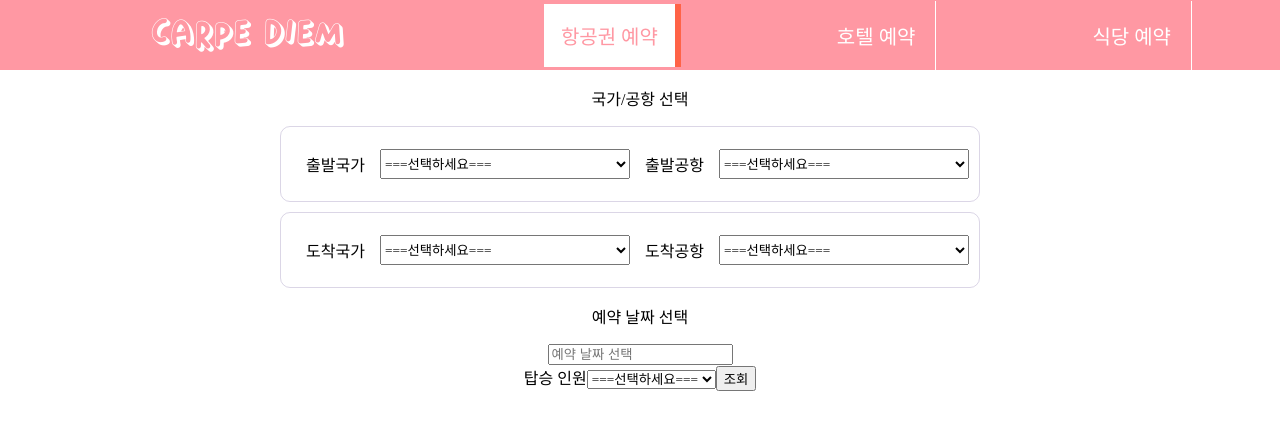
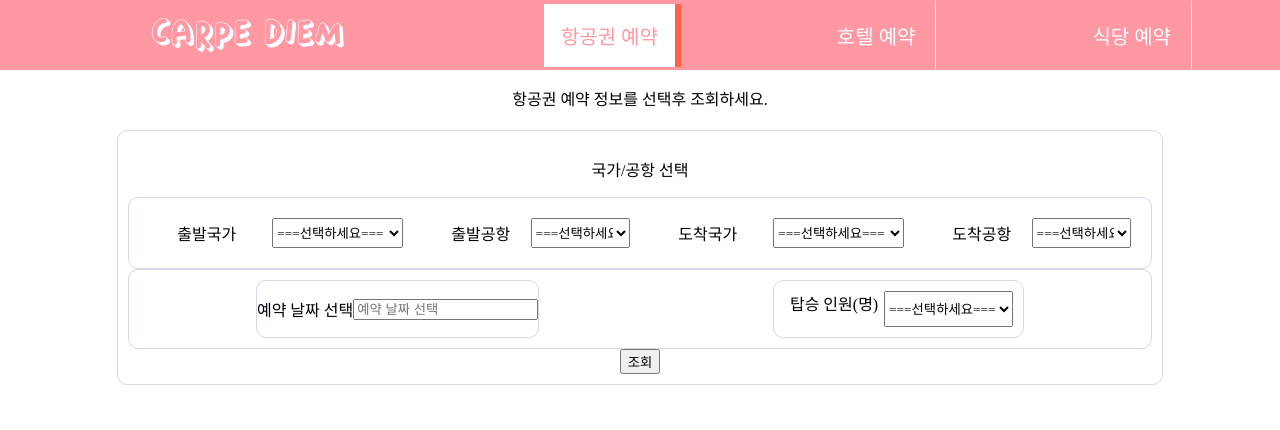
Before and after one commit to lemonade4813/travel-react-app, a React (Create React App) app: page / in a window 1280 px wide. Shown: the top 430 px of the page. Built offline with nearby package versions, Linux system fonts and the light colour scheme; a web font is replaced by a local one.

Commit message:
230316 항공권 예약 페이지, 호텔예약 페이지 셀렉트 박스 수정

```diff
--- a/src/components/Flight/Flight.tsx
+++ b/src/components/Flight/Flight.tsx
@@ -9,25 +9,20 @@ import { ko } from "date-fns/locale"
 import styled from "styled-components"
 import { dateToString } from "../../utils/etcFunc"
 import { fetchData} from "../../utils/apiCallFunc"
+import { DivFlexRow, DivDatePicker, Label } from "../../utils/commonStyle"
 
-const FlightDiv = styled.div`
-    display : flex;
-    flex-diection : row;
-    justify-content : center;
-    align-items : center;
+const DivFlexRowFlight = styled(DivFlexRow)`
+    margin : 20px auto 0px;
+    width : 80%
 `
 
-const FlightInfoDiv = styled(FlightDiv)`
+const FlightInfoDiv = styled(DivFlexRow)`
 
     margin : 0px auto;
-    width : 80%;
-    padding : 15px;
-    border : 3px #99ccff solid;
-    margin-top : 40px;
-    margin-bottom : 40px;
-    border-radius : 10px;
+    width : 90%
 
 `
+
 
 export default function Flight(){
 
@@ -64,9 +59,7 @@ export default function Flight(){
 
     console.log(searchFlightOption)
 
-
     const flightCallUrl = `https://test.api.amadeus.com/v2/shopping/flight-offers?originLocationCode=${searchFlightOption.departIataCode}&destinationLocationCode=${searchFlightOption.arriveIataCode}&departureDate=${dateToString(searchFlightOption.checkedFlightDate)}&adults=${searchFlightOption.personNumber}&nonStop=false&max=250`
-
 
 
     const fetchFlightResponseData = (e : React.FormEvent<HTMLFormElement>) =>{
@@ -76,7 +69,6 @@ export default function Flight(){
             setFlightResponseData(res.data)
         })
     }
-
 
     console.log(dateToString(searchFlightOption.checkedFlightDate))
 
@@ -103,10 +95,11 @@ export default function Flight(){
 
     return(
         <>
-            <FlightDiv>
+            <p>항공권 예약 정보를 선택후 조회하세요.</p>
+            <DivFlexRowFlight>
                 <form onSubmit={fetchFlightResponseData}>
-                    <div>
                 <p>국가/공항 선택</p>
+                        <DivFlexRow>
                             <FlightSelectBox
                             changeCountry = {changeDepartCountry}
                             changeIataCode = {changeDepartIataCode}
@@ -118,8 +111,9 @@ export default function Flight(){
                             changeIataCode = {changeArriveIataCode}
                             country = {searchFlightOption.arriveCountry}
                             arrive/>
-                    </div>
-                    <div>
+                    </DivFlexRow>
+                    <DivFlexRow>
+                    <DivDatePicker>
                         <p>예약 날짜 선택</p>
                         <DatePicker
                         locale={ko}
@@ -130,17 +124,26 @@ export default function Flight(){
                         placeholderText="예약 날짜 선택"
                         selected={searchFlightOption.checkedFlightDate}
                         onChange={(date)=> changeFlightDate(date)}/>
-                    </div>
-                    <label>탑승 인원</label>
+                    </DivDatePicker>
+                    <DivFlexRow>
+                    <Label>탑승 인원(명)</Label>
                     <select onChange={changePersonNumber}>
                             <option>===선택하세요===</option>
                             <option value="1">1</option>
                             <option value="2">2</option>
                             <option value="3">3</option>
+                            <option value="4">4</option>
+                            <option value="5">5</option>
+                            <option value="6">6</option>
+                            <option value="7">7</option>
+                            <option value="8">8</option>
+                            <option value="9">9</option>
                     </select>
+                    </DivFlexRow>
+                    </DivFlexRow>
                     <input type = "submit" value="조회"/>
                 </form>
-            </FlightDiv>
+            </DivFlexRowFlight>
             {flightInfo}
         </>
     )
--- a/src/components/Flight/FlightSelectBox.tsx
+++ b/src/components/Flight/FlightSelectBox.tsx
@@ -1,10 +1,14 @@
 import styled from "styled-components";
 import { airportLists, countryLists } from "../../files/AirportList";
-import { SelectBoxDiv, Label, Select } from "../../utils/commonStyle";
+import { DivFlexRow, Label, Select } from "../../utils/commonStyle";
 
+const DivSelectBox = styled(DivFlexRow)`
+    border : none;
+    align-items : center;
+	margin : 0;
+`
 
 const flightSelectBox = (props : any) => {
-
 
 
 let selectType;
@@ -15,7 +19,7 @@ let selectType;
 console.log(countryLists)
 	return (
 		<>
-			<SelectBoxDiv>
+			<DivSelectBox>
 				<Label htmlFor ="selectCountry">{selectType}국가</Label>
 					<Select id ="selectCountry" onChange={props.changeCountry} disabled={props.selectCountry}>
 						<option value="">===선택하세요===</option>
@@ -28,6 +32,8 @@ console.log(countryLists)
 						</option>
 					))}
 					</Select>
+			</DivSelectBox>
+			<DivSelectBox>
 				<Label htmlFor = "selectAirport">{selectType}공항</Label>
 					<Select id ="selectCountry" onChange={props.changeIataCode}>
 						<option value="">===선택하세요===</option>
@@ -40,7 +46,7 @@ console.log(countryLists)
 						</option>
 					))}
 					</Select>
-			</SelectBoxDiv>
+			</DivSelectBox>
 		</>
 	);
 };
--- a/src/components/Hotel/Hotel.tsx
+++ b/src/components/Hotel/Hotel.tsx
@@ -1,33 +1,18 @@
 import { useCallback, useMemo, useState } from "react"
 import styled from "styled-components"
+import HotelSelectBox from "./HotelSelectBox"
 import {selectHotelOptionsType, searchHotelOfferOptionType} from "./type"
-import HotelSelectBox from "./HotelSelectBox"
 import HotelList from "./HotelList"
 import HotelOffers from "./HotelOffers"
 import HotelOfferSelectBox from "./HotelOfferSelectBox"
 import { fetchData } from "../../utils/apiCallFunc"
-import { DivFlexRow, DivFlow } from "../../utils/commonStyle"
-import DatePicker from "react-datepicker"
-import { ko } from "date-fns/locale"
+import { DivFlexRow } from "../../utils/commonStyle"
+import { HotelOffersResponseDataSample } from "../../files/HotelOffersResponseDataSample"
 
-const HotelDiv = styled.div`
-    margin-top : 20px;
-    display : flex;
-    flex-diection : row;
-    justify-content : center;
-    align-items : center;
+const DivHotelSelectBox = styled(DivFlexRow)`
+    width : 70%;
+    margin: 30px auto 30px;
 `
-
-// const HotelInfoDiv = styled(HotelDiv)`
-
-//     margin : 0px auto;
-//     width : 80%;
-//     padding : 15px;
-//     border : 3px #99ccff solid;
-//     margin-top : 40px;
-//     margin-bottom : 40px;
-//     border-radius : 10px;
-// `
 
 export default function Hotel(){
 
@@ -94,18 +79,20 @@ const fetchHotelListData = (e : React.FormEvent<HTMLFormElement>) =>{
 
     fetchData(e, hotelListCallUrl)
     .then((res)=>{
+
         setHotelListResponseData(res.data)
 })
 }
-
 const fetchHotelOffersData = (e : React.FormEvent<HTMLFormElement>) =>{
 
     fetchData(e, hotelOffersCallUrl)
     .then((res)=>{
-        setHotelOffersResponseData(res.data)
+
+        res.length > 0 ? setHotelOffersResponseData(res.data) : setHotelOffersResponseData(HotelOffersResponseDataSample.data[0])
     })
+
 }
-
+console.log(hotelOffersResponseData)
 
 const selectHotelExample = () =>{
     setSearchHotelOption({country : '프랑스', cityCode : 'PAR', radius : '5', ratings : '1'})
@@ -115,12 +102,13 @@ const selecthotelOfferExample = () => {
     setSearchHotelOfferOption({hotelId : 'MCLONGHM', adults : '1', checkInDate : new Date('2023-11-23') , checkOutDate : new Date('2023-11-24') , roomQuantity : '1' })
 
 }
-console.log(searchHotelOfferOption)
-console.log(`hotelOffersResponseData : ${JSON.stringify(hotelOffersResponseData)}`)
+
     return(
         <>
+    <DivHotelSelectBox>
+            <div>
             <p>STEP 1. 국가와 도시명을 선택하여 호텔 리스트를 검색하세요.</p>
-            <HotelDiv>
+            <button onClick={selectHotelExample}>Example</button>
                 <form onSubmit={fetchHotelListData}>
                     <div>
                         <HotelSelectBox
@@ -133,17 +121,16 @@ console.log(`hotelOffersResponseData : ${JSON.stringify(hotelOffersResponseData)
                     </div>
                     <input type = "submit" value="조회"/>
                 </form>
-                <button onClick={selectHotelExample}>Example</button>
-            </HotelDiv>
+            </div>
+            <div>
+                <p>STEP 2. 호텔과 원하는 객실의 조건과 날짜를 선택하세요.</p>
                     {hotelListResponseData.length > 0 ? (<div>
-            <>
-            <p>STEP 2. 호텔과 원하는 객실의 조건과 날짜를 선택하세요.</p>
-            <HotelDiv>
+                <div>
+                <button onClick = {selecthotelOfferExample}>Example</button>
                 <form onSubmit={fetchHotelOffersData}>
-            <DivFlexRow>
                     <div>
                         <p>호텔 선택</p>
-            {searchHotelOfferOption.hotelId ? <p>호텔이 선택되었습니다.</p> : <p></p>}
+                        {searchHotelOfferOption.hotelId ? <p>선택된 호텔 ID : {searchHotelOfferOption.hotelId}</p> : <p></p>}
                         <HotelList hotelList={hotelListResponseData} setSelectHotel = {(hotelId : string, index : string) => {changeHotelId(hotelId, index)}}/>
                     </div>
                     <HotelOfferSelectBox
@@ -153,13 +140,12 @@ console.log(`hotelOffersResponseData : ${JSON.stringify(hotelOffersResponseData)
                     changeRoomQuantity = {changeRoomQuantity}
                     selectedCheckInDate = {searchHotelOfferOption.checkInDate}
                     selectedCheckOutDate = {searchHotelOfferOption.checkOutDate}/>
-            </DivFlexRow>
                 <input type = "submit" value="조회"/>
                 </form>
-            <button onClick = {selecthotelOfferExample}>Example</button>
-         </HotelDiv>
-         </>
+                </div>
             </div>): <p></p>}
+            </div>
+            </DivHotelSelectBox>
          <HotelOffers hotelOffers = {hotelOffersResponseData}/>
         </>
     )
--- a/src/components/Hotel/HotelList.tsx
+++ b/src/components/Hotel/HotelList.tsx
@@ -1,9 +1,9 @@
 import styled from "styled-components"
 import {Table, Thead} from "../../style/tableStyle"
 
-const HotelTable = styled(Table)`
+const HotelListTable = styled(Table)`
 width : 500px;
-height : 300px;
+height : 200px;
 display : block;
 overflow : auto;
 margin-top : 20px;
@@ -11,13 +11,17 @@ margin-top : 20px;
 & > tbody tr:nth-child(2n+1){
     background-color : #f0f0f0;
 }
+
+& > tbody tr {
+    height : 15px;
+}
 `
 
 export const HotelList = ({hotelList, setSelectHotel} : {[key : string] : any}) =>{
 
         return(
             (
-            <HotelTable>
+            <HotelListTable>
                 <Thead>
                     <tr>
                         <th>번호</th>
@@ -38,7 +42,7 @@ export const HotelList = ({hotelList, setSelectHotel} : {[key : string] : any})
             </tr>
                 ))}
                 </tbody>
-            </HotelTable>
+            </HotelListTable>
         )
     )
 }
--- a/src/components/Hotel/HotelOfferSelectBox.tsx
+++ b/src/components/Hotel/HotelOfferSelectBox.tsx
@@ -1,13 +1,14 @@
 import DatePicker from "react-datepicker"
 import styled from "styled-components"
 import { ko } from "date-fns/locale"
-import { SelectBoxDiv, Label, Select, DivFlexRow, DivFlow } from "../../utils/commonStyle";
+import { Label, Select, DivDatePicker, DivFlexColumn, DivFlexRow, Span } from "../../utils/commonStyle";
 
 
 const HotelOfferSelectBox = (props : any) => {
 
     return (
-        <DivFlow>
+                <>
+                    <DivFlexRow>
                     <Label htmlFor = "adults">예약인원</Label>
 					<Select onClick={props.changeAdults} id ="adults">
                             <option>===선택하세요===</option>
@@ -22,30 +23,8 @@ const HotelOfferSelectBox = (props : any) => {
                             <option value="9">9</option>
                             <option value="10">10</option>
                     </Select>
-                    <DivFlexRow>
-                        <p>체크인 일자</p>
-                        <DatePicker
-                        locale={ko}
-                        dateFormat="yyyy-MM-dd"
-                        className="input-datepicker"
-                        minDate={new Date()}
-                        closeOnScroll={true}
-                        placeholderText="예약 날짜 선택"
-                        selected={props.selectedCheckInDate}
-                        onChange={(date)=> props.changeCheckInDate(date)}/>
                     </DivFlexRow>
                     <DivFlexRow>
-                        <p>체크아웃 일자</p>
-                        <DatePicker
-                        locale={ko}
-                        dateFormat="yyyy-MM-dd"
-                        className="input-datepicker"
-                        minDate={new Date()}
-                        closeOnScroll={true}
-                        placeholderText="예약 날짜 선택"
-                        selected={props.selectedCheckOutDate}
-                        onChange={(date)=> props.changeCheckOutDate(date)}/>
-                    </DivFlexRow>
                     <Label htmlFor = "roomQuantity">예약 객실 수</Label>
 					<Select onClick={props.changeRoomQuantity} id ="roomQuantity">
                             <option>===선택하세요===</option>
@@ -60,7 +39,34 @@ const HotelOfferSelectBox = (props : any) => {
                             <option value="9">9</option>
                             <option value="10">10</option>
                     </Select>
-            </DivFlow>
+                    </DivFlexRow>
+
+                    <DivDatePicker>
+                        <Span>체크인 일자</Span>
+                        <DatePicker
+                        locale={ko}
+                        dateFormat="yyyy-MM-dd"
+                        className="input-datepicker"
+                        minDate={new Date()}
+                        closeOnScroll={true}
+                        placeholderText="예약 날짜 선택"
+                        selected={props.selectedCheckInDate}
+                        onChange={(date)=> props.changeCheckInDate(date)}/>
+                    </DivDatePicker>
+
+                    <DivDatePicker>
+                        <Span>체크아웃 일자</Span>
+                        <DatePicker
+                        locale={ko}
+                        dateFormat="yyyy-MM-dd"
+                        className="input-datepicker"
+                        minDate={new Date()}
+                        closeOnScroll={true}
+                        placeholderText="예약 날짜 선택"
+                        selected={props.selectedCheckOutDate}
+                        onChange={(date)=> props.changeCheckOutDate(date)}/>
+                    </DivDatePicker>
+                </>
     )
 }
 
--- a/src/components/Hotel/HotelSelectBox.tsx
+++ b/src/components/Hotel/HotelSelectBox.tsx
@@ -1,14 +1,21 @@
 import styled from "styled-components";
 import { cityLists, cityCodeLists } from "../../files/CityCodeList";
 
-import { SelectBoxDiv, Label, Select} from "../../utils/commonStyle";
+import { Label, Select, DivFlexColumn, DivFlexRow} from "../../utils/commonStyle";
+
+
+const DivFlexColumnHotelSelectBox = styled(DivFlexColumn)`
+	height : 300px;
+`
+
 
 const HotelSelectBox = (props : any) => {
 
 	return (
 		<>
-			<SelectBoxDiv>
-				    <Label htmlFor ="selectCountry">국가</Label>
+			<DivFlexColumnHotelSelectBox>
+				    <DivFlexRow>
+					<Label htmlFor ="selectCountry">국가</Label>
 					<Select id ="selectCountry" onChange={props.changeCountry}>
 						<option value="">===선택하세요===</option>
 					{cityLists.sort().map((city) => (
@@ -20,6 +27,8 @@ const HotelSelectBox = (props : any) => {
 						</option>
 					))}
 					</Select>
+					</DivFlexRow>
+					<DivFlexRow>
                     <Label htmlFor = "selectCity">도시</Label>
 					<Select id ="selectCity" onChange={props.changeCity}>
 						<option value="">===선택하세요===</option>
@@ -32,6 +41,8 @@ const HotelSelectBox = (props : any) => {
 						</option>
 					))}
 					</Select>
+					</DivFlexRow>
+					<DivFlexRow>
                     <Label htmlFor = "selectRating">반경선택(km)</Label>
 					<Select id ="selectRating" onChange={props.changeCity}>
                             <option>===선택하세요===</option>
@@ -46,6 +57,8 @@ const HotelSelectBox = (props : any) => {
                             <option value="9">9</option>
                             <option value="10">10</option>
                     </Select>
+					</DivFlexRow>
+					<DivFlexRow>
                     <Label htmlFor = "selectRating">호텔등급(stars)</Label>
 					<Select id ="selectRating" onChange={props.changeRadius}>
                             <option>===선택하세요===</option>
@@ -55,7 +68,8 @@ const HotelSelectBox = (props : any) => {
                             <option value="4">4</option>
                             <option value="5">5</option>
                     </Select>
-			</SelectBoxDiv>
+					</DivFlexRow>
+				</DivFlexColumnHotelSelectBox>
 		</>
 	);
 };
--- /dev/null
+++ b/src/files/HotelOffersResponseDataSample.ts
@@ -0,0 +1,73 @@
+export const HotelOffersResponseDataSample ={
+    "data": [
+      {
+        "type": "hotel-offers",
+        "hotel": {
+          "type": "hotel",
+          "hotelId": "MCLONGHM",
+          "chainCode": "MC",
+          "dupeId": "700031300",
+          "name": "JW Marriott Grosvenor House London",
+          "cityCode": "LON",
+          "latitude": 51.50988,
+          "longitude": -0.15509
+        },
+        "available": true,
+        "offers": [
+          {
+            "id": "TSXOJ6LFQ2",
+            "checkInDate": "2023-11-22",
+            "checkOutDate": "2023-11-23",
+            "rateCode": "V  ",
+            "rateFamilyEstimated": {
+              "code": "PRO",
+              "type": "P"
+            },
+            "room": {
+              "type": "ELE",
+              "typeEstimated": {
+                "category": "EXECUTIVE_ROOM",
+                "beds": 1,
+                "bedType": "DOUBLE"
+              },
+              "description": {
+                "text": "Prepay Non-refundable Non-changeable, prepay in full\nExecutive King Room, Executive Lounge Access,\n1 King, 35sqm/377sqft-40sqm/430sqft, Wireless",
+                "lang": "EN"
+              }
+            },
+            "guests": {
+              "adults": 1
+            },
+            "price": {
+              "currency": "GBP",
+              "base": "716.00",
+              "total": "716.00",
+              "variations": {
+                "average": {
+                  "base": "716.00"
+                },
+                "changes": [
+                  {
+                    "startDate": "2023-11-22",
+                    "endDate": "2023-11-23",
+                    "total": "716.00"
+                  }
+                ]
+              }
+            },
+            "policies": {
+              "paymentType": "deposit",
+              "cancellation": {
+                "description": {
+                  "text": "NON-REFUNDABLE RATE"
+                },
+                "type": "FULL_STAY"
+              }
+            },
+            "self": "https://test.api.amadeus.com/v3/shopping/hotel-offers/TSXOJ6LFQ2"
+          }
+        ],
+        "self": "https://test.api.amadeus.com/v3/shopping/hotel-offers?hotelIds=MCLONGHM&adults=1&checkInDate=2023-11-22&paymentPolicy=NONE&roomQuantity=1"
+      }
+    ]
+  }
--- a/src/utils/commonStyle.ts
+++ b/src/utils/commonStyle.ts
@@ -1,40 +1,49 @@
 import styled from "styled-components"
 
 export const Label = styled.label`
-	margin : 15px;
+	width : 100px;
 `
 
+
 export const Select = styled.select`
-	width : 250px;
+	width : 50%;
 	height : 30px;
 `
 
-export const SelectBoxDiv = styled.div`
+export const DivFlexColumn = styled.div`
 	margin-bottom : 10px;
 	margin-right : 20px;
     padding : 10px;
     display : flex;
-    flex-direction : row;
-    justify-content : center;
+    flex-direction : column;
+    justify-content : space-around;
     align-items : center;
     border : 1px solid rgba(137, 119, 173, 0.3);
-    border-radius : 10px
+    border-radius : 10px;
 
 `
 export const DivFlexRow = styled.div`
     border : 1px solid rgba(137, 119, 173, 0.3);
     border-radius : 10px;
-    padding : 30px;
+    padding : 10px;
+    display : flex;
+    flex-direction : row;
+    justify-content : space-around;
+`
+
+export const DivDatePicker = styled.div`
+
+    border : 1px solid rgba(137, 119, 173, 0.3);
+    border-radius : 10px;
+    align-items : center;
     display : flex;
     flex-direction : row;
     justify-content : center;
-    align-items : center;
-
-    & > p {
-        width : 150px;
-    }
 `
 
-export const DivFlow = styled.div`
-    float : left;
+
+export const Span = styled.span`
+    margin-left : 30px;
+    width : 40%;
+    height : 40px;
 `
```
Lines whose indentation alone changed are shown as unchanged.
